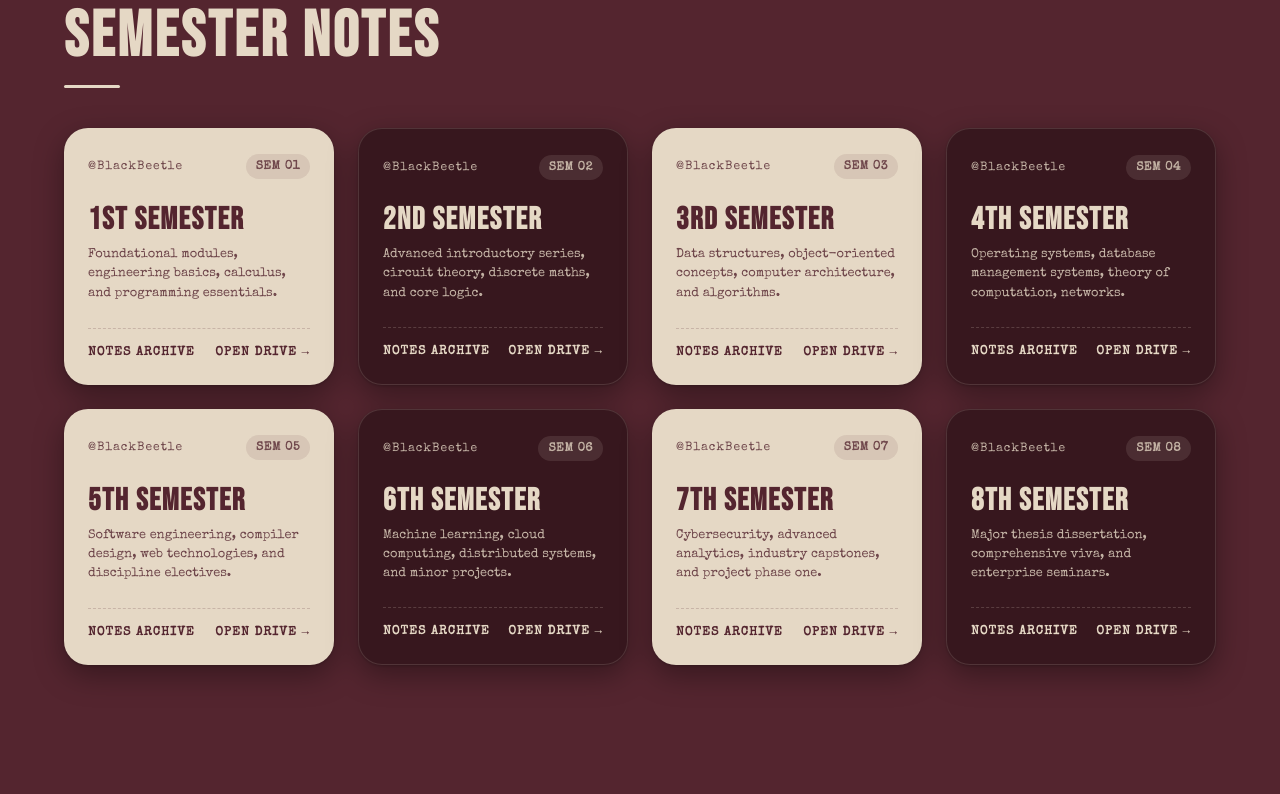
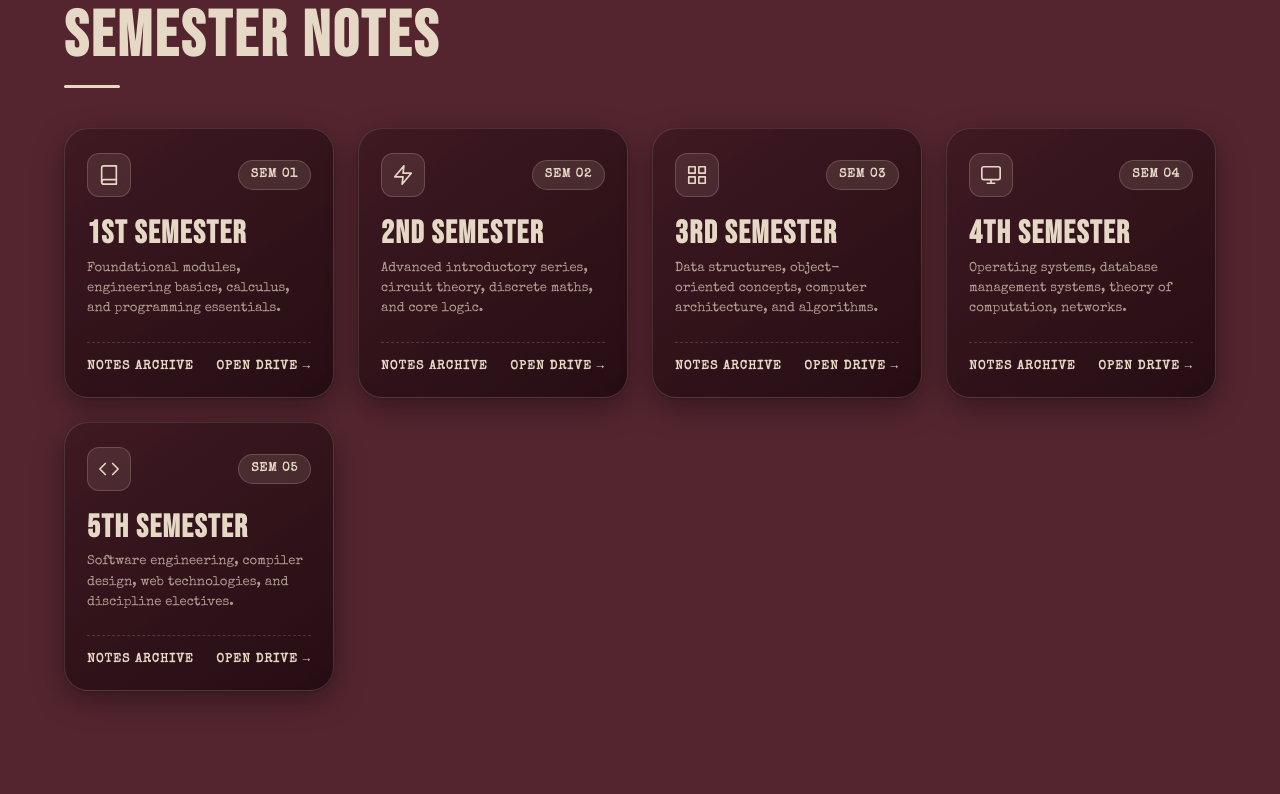
Before and after one commit to anshu706/Black-Beetle, a plain HTML site: page index.html in a window 1280 px wide. Shown: the part 1406-2200 px from the top of the page. Drawn offline with nearby package versions, Linux system fonts and the light colour scheme; a web font is replaced by a local one.

Commit message:
refactor: redesign resource cards with icons and unified burgundy gradient style

```diff
--- a/index.html
+++ b/index.html
@@ -568,30 +568,26 @@
 
     /* The Swatch-Style Resource Card */
     .swatch-card {
-      background-color: var(--porcelain-sand);
-      color: var(--oxide-burgundy);
+      background: linear-gradient(145deg, rgba(62, 25, 34, 0.95) 0%, rgba(37, 13, 19, 0.98) 100%);
+      color: var(--porcelain-sand);
+      border: 1px solid rgba(229, 216, 197, 0.16);
       border-radius: var(--radius-lg);
-      padding: 26px 24px 22px;
+      padding: 24px 22px 20px;
       box-shadow: var(--shadow-card);
       display: flex;
       flex-direction: column;
       justify-content: space-between;
       position: relative;
       text-decoration: none;
-      transition: transform 0.3s cubic-bezier(0.34, 1.56, 0.64, 1), box-shadow 0.3s ease;
+      transition: transform 0.3s cubic-bezier(0.34, 1.56, 0.64, 1), box-shadow 0.3s ease, border-color 0.3s ease, background 0.3s ease;
       min-height: 250px;
       overflow: hidden;
     }
 
-    /* Alternating cards in Burgundy dark swatch style */
-    .swatch-card.burgundy-variant {
-      background-color: var(--oxide-burgundy-dark);
-      color: var(--porcelain-sand);
-      border: 1px solid var(--border-light);
-    }
-
     .swatch-card:hover {
       transform: translateY(-8px) scale(1.02);
+      border-color: rgba(229, 216, 197, 0.45);
+      background: linear-gradient(145deg, rgba(82, 33, 45, 0.98) 0%, rgba(48, 17, 25, 1) 100%);
       box-shadow: var(--shadow-hover);
     }
 
@@ -600,53 +596,70 @@
       display: flex;
       justify-content: space-between;
       align-items: center;
-      font-family: var(--font-typewriter);
-      font-size: 0.76rem;
-      letter-spacing: 1px;
-      opacity: 0.8;
-      margin-bottom: 24px;
+      margin-bottom: 20px;
+    }
+
+    .card-icon-box {
+      width: 44px;
+      height: 44px;
+      border-radius: 12px;
+      background: rgba(229, 216, 197, 0.1);
+      border: 1px solid rgba(229, 216, 197, 0.2);
+      display: flex;
+      align-items: center;
+      justify-content: center;
+      color: var(--porcelain-sand);
+      transition: transform 0.25s ease, background-color 0.25s ease, color 0.25s ease, box-shadow 0.25s ease;
+      flex-shrink: 0;
+    }
+
+    .swatch-card:hover .card-icon-box {
+      transform: scale(1.08) rotate(-2deg);
+      background-color: var(--porcelain-sand);
+      color: var(--oxide-burgundy);
+      box-shadow: 0 4px 12px rgba(0, 0, 0, 0.35);
     }
 
     .card-badge-sem {
       display: inline-block;
-      padding: 3px 10px;
+      font-family: var(--font-typewriter);
+      font-size: 0.78rem;
+      padding: 4px 12px;
       border-radius: 100px;
       font-weight: 700;
-      letter-spacing: 0.5px;
-    }
-
-    .swatch-card .card-badge-sem {
-      background-color: rgba(84, 37, 47, 0.12);
-      color: var(--oxide-burgundy);
-    }
-
-    .swatch-card.burgundy-variant .card-badge-sem {
-      background-color: rgba(229, 216, 197, 0.15);
+      letter-spacing: 0.8px;
+      background-color: rgba(229, 216, 197, 0.12);
       color: var(--porcelain-sand);
+      border: 1px solid rgba(229, 216, 197, 0.2);
+    }
+
+    .swatch-card:hover .card-badge-sem {
+      border-color: rgba(229, 216, 197, 0.4);
     }
 
     /* Card Middle Content */
     .card-center-content {
-      margin-bottom: 24px;
+      margin-bottom: 22px;
     }
 
     .card-title {
       font-family: var(--font-display);
-      font-size: 1.95rem;
+      font-size: 2rem;
       letter-spacing: 1.5px;
       line-height: 1.05;
       text-transform: uppercase;
       margin-bottom: 8px;
+      color: var(--porcelain-sand);
     }
 
     .card-desc {
       font-family: var(--font-typewriter);
-      font-size: 0.8rem;
-      line-height: 1.5;
-      opacity: 0.82;
-    }
-
-    /* Card Bottom Technical Bar (HEX / RGB / Action) */
+      font-size: 0.82rem;
+      line-height: 1.55;
+      color: rgba(229, 216, 197, 0.7);
+    }
+
+    /* Card Bottom Technical Bar */
     .card-meta-bottom {
       display: flex;
       justify-content: space-between;
@@ -655,12 +668,9 @@
       font-size: 0.78rem;
       font-weight: 700;
       letter-spacing: 1px;
-      border-top: 1px dashed rgba(84, 37, 47, 0.2);
+      border-top: 1px dashed rgba(229, 216, 197, 0.18);
       padding-top: 14px;
-    }
-
-    .swatch-card.burgundy-variant .card-meta-bottom {
-      border-top-color: rgba(229, 216, 197, 0.2);
+      color: var(--porcelain-sand);
     }
 
     .card-action-link {
@@ -684,8 +694,9 @@
     }
 
     .paper-dossier-card {
-      background-color: var(--porcelain-sand);
-      color: var(--oxide-burgundy);
+      background: linear-gradient(145deg, rgba(62, 25, 34, 0.95) 0%, rgba(37, 13, 19, 0.98) 100%);
+      color: var(--porcelain-sand);
+      border: 1px solid rgba(229, 216, 197, 0.16);
       border-radius: var(--radius-xl);
       padding: 32px 30px 28px;
       box-shadow: var(--shadow-card);
@@ -694,10 +705,11 @@
       flex-direction: column;
     }
 
-    .paper-dossier-card.burgundy-dossier {
-      background-color: var(--oxide-burgundy-dark);
-      color: var(--porcelain-sand);
-      border: 1px solid var(--border-light);
+    .paper-header-row {
+      display: flex;
+      justify-content: space-between;
+      align-items: center;
+      margin-bottom: 20px;
     }
 
     .paper-sem-list {
@@ -716,28 +728,19 @@
       text-decoration: none;
       font-family: var(--font-typewriter);
       font-size: 0.88rem;
-      transition: all 0.2s ease;
-    }
-
-    .paper-dossier-card .paper-row-item {
-      background-color: rgba(84, 37, 47, 0.06);
-      color: var(--oxide-burgundy);
-      border: 1px solid rgba(84, 37, 47, 0.12);
-    }
-
-    .paper-dossier-card .paper-row-item:hover {
-      background-color: var(--oxide-burgundy);
-      color: var(--porcelain-sand);
-      transform: translateX(4px);
-    }
-
-    .paper-dossier-card.burgundy-dossier .paper-row-item {
       background-color: rgba(229, 216, 197, 0.06);
       color: var(--porcelain-sand);
       border: 1px solid rgba(229, 216, 197, 0.12);
-    }
-
-    .paper-dossier-card.burgundy-dossier .paper-row-item:hover {
+      transition: all 0.2s ease;
+    }
+
+    .paper-row-item:hover {
+      background-color: var(--porcelain-sand);
+      color: var(--oxide-burgundy);
+      border-color: var(--porcelain-sand);
+      transform: translateX(6px);
+      box-shadow: 0 4px 12px rgba(0,0,0,0.3);
+    }
       background-color: var(--porcelain-sand);
       color: var(--oxide-burgundy);
       transform: translateX(4px);
@@ -1162,7 +1165,9 @@
         <!-- Sem 1 -->
         <a class="swatch-card" href="https://drive.google.com/drive/folders/1lqSqlHIMjApJi-UdCFT25yRJO3qk2QIX?usp=sharing" target="_blank" rel="noopener noreferrer" data-type="notes" data-sem="1">
           <div class="card-meta-top">
-            <span>@BlackBeetle</span>
+            <div class="card-icon-box">
+              <svg width="22" height="22" viewBox="0 0 24 24" fill="none" stroke="currentColor" stroke-width="1.8" stroke-linecap="round" stroke-linejoin="round"><path d="M4 19.5A2.5 2.5 0 0 1 6.5 17H20"/><path d="M6.5 2H20v20H6.5A2.5 2.5 0 0 1 4 19.5v-15A2.5 2.5 0 0 1 6.5 2z"/></svg>
+            </div>
             <span class="card-badge-sem">SEM 01</span>
           </div>
           <div class="card-center-content">
@@ -1176,9 +1181,11 @@
         </a>
 
         <!-- Sem 2 -->
-        <a class="swatch-card burgundy-variant" href="https://drive.google.com/drive/folders/1vDP4evjZf9xndmd0HPOW01M0nqN-hrC1?usp=drive_link" target="_blank" rel="noopener noreferrer" data-type="notes" data-sem="2">
+        <a class="swatch-card" href="https://drive.google.com/drive/folders/1vDP4evjZf9xndmd0HPOW01M0nqN-hrC1?usp=drive_link" target="_blank" rel="noopener noreferrer" data-type="notes" data-sem="2">
           <div class="card-meta-top">
-            <span>@BlackBeetle</span>
+            <div class="card-icon-box">
+              <svg width="22" height="22" viewBox="0 0 24 24" fill="none" stroke="currentColor" stroke-width="1.8" stroke-linecap="round" stroke-linejoin="round"><path d="M13 2L3 14h9l-1 8 10-12h-9l1-8z"/></svg>
+            </div>
             <span class="card-badge-sem">SEM 02</span>
           </div>
           <div class="card-center-content">
@@ -1194,7 +1201,9 @@
         <!-- Sem 3 -->
         <a class="swatch-card" href="https://drive.google.com/drive/folders/1bMeZlwaUmt26qlUtL8cHTkr6cDeeiVQ8?usp=sharing" target="_blank" rel="noopener noreferrer" data-type="notes" data-sem="3">
           <div class="card-meta-top">
-            <span>@BlackBeetle</span>
+            <div class="card-icon-box">
+              <svg width="22" height="22" viewBox="0 0 24 24" fill="none" stroke="currentColor" stroke-width="1.8" stroke-linecap="round" stroke-linejoin="round"><rect x="3" y="3" width="7" height="7"/><rect x="14" y="3" width="7" height="7"/><rect x="14" y="14" width="7" height="7"/><rect x="3" y="14" width="7" height="7"/></svg>
+            </div>
             <span class="card-badge-sem">SEM 03</span>
           </div>
           <div class="card-center-content">
@@ -1208,9 +1217,11 @@
         </a>
 
         <!-- Sem 4 -->
-        <a class="swatch-card burgundy-variant" href="https://drive.google.com/drive/folders/1CyPFCm2tVKx39tJ_jyJsa7wzx43-fGUh?usp=sharing" target="_blank" rel="noopener noreferrer" data-type="notes" data-sem="4">
+        <a class="swatch-card" href="https://drive.google.com/drive/folders/1CyPFCm2tVKx39tJ_jyJsa7wzx43-fGUh?usp=sharing" target="_blank" rel="noopener noreferrer" data-type="notes" data-sem="4">
           <div class="card-meta-top">
-            <span>@BlackBeetle</span>
+            <div class="card-icon-box">
+              <svg width="22" height="22" viewBox="0 0 24 24" fill="none" stroke="currentColor" stroke-width="1.8" stroke-linecap="round" stroke-linejoin="round"><rect x="2" y="3" width="20" height="14" rx="2"/><line x1="8" y1="21" x2="16" y2="21"/><line x1="12" y1="17" x2="12" y2="21"/></svg>
+            </div>
             <span class="card-badge-sem">SEM 04</span>
           </div>
           <div class="card-center-content">
@@ -1226,60 +1237,14 @@
         <!-- Sem 5 -->
         <a class="swatch-card" href="https://drive.google.com/drive/folders/1FdDf75yaKJtTlJdO9ccp8Dar0CgvyW50?usp=sharing" target="_blank" rel="noopener noreferrer" data-type="notes" data-sem="5">
           <div class="card-meta-top">
-            <span>@BlackBeetle</span>
+            <div class="card-icon-box">
+              <svg width="22" height="22" viewBox="0 0 24 24" fill="none" stroke="currentColor" stroke-width="1.8" stroke-linecap="round" stroke-linejoin="round"><polyline points="16 18 22 12 16 6"/><polyline points="8 6 2 12 8 18"/></svg>
+            </div>
             <span class="card-badge-sem">SEM 05</span>
           </div>
           <div class="card-center-content">
             <h3 class="card-title">5th Semester</h3>
             <p class="card-desc">Software engineering, compiler design, web technologies, and discipline electives.</p>
-          </div>
-          <div class="card-meta-bottom">
-            <span>NOTES ARCHIVE</span>
-            <span class="card-action-link">OPEN DRIVE &rarr;</span>
-          </div>
-        </a>
-
-        <!-- Sem 6 -->
-        <a class="swatch-card burgundy-variant" href="https://drive.google.com/drive/folders/1lqSqlHIMjApJi-UdCFT25yRJO3qk2QIX?usp=sharing" target="_blank" rel="noopener noreferrer" data-type="notes" data-sem="6">
-          <div class="card-meta-top">
-            <span>@BlackBeetle</span>
-            <span class="card-badge-sem">SEM 06</span>
-          </div>
-          <div class="card-center-content">
-            <h3 class="card-title">6th Semester</h3>
-            <p class="card-desc">Machine learning, cloud computing, distributed systems, and minor projects.</p>
-          </div>
-          <div class="card-meta-bottom">
-            <span>NOTES ARCHIVE</span>
-            <span class="card-action-link">OPEN DRIVE &rarr;</span>
-          </div>
-        </a>
-
-        <!-- Sem 7 -->
-        <a class="swatch-card" href="https://drive.google.com/drive/folders/1lqSqlHIMjApJi-UdCFT25yRJO3qk2QIX?usp=sharing" target="_blank" rel="noopener noreferrer" data-type="notes" data-sem="7">
-          <div class="card-meta-top">
-            <span>@BlackBeetle</span>
-            <span class="card-badge-sem">SEM 07</span>
-          </div>
-          <div class="card-center-content">
-            <h3 class="card-title">7th Semester</h3>
-            <p class="card-desc">Cybersecurity, advanced analytics, industry capstones, and project phase one.</p>
-          </div>
-          <div class="card-meta-bottom">
-            <span>NOTES ARCHIVE</span>
-            <span class="card-action-link">OPEN DRIVE &rarr;</span>
-          </div>
-        </a>
-
-        <!-- Sem 8 -->
-        <a class="swatch-card burgundy-variant" href="https://drive.google.com/drive/folders/1lqSqlHIMjApJi-UdCFT25yRJO3qk2QIX?usp=sharing" target="_blank" rel="noopener noreferrer" data-type="notes" data-sem="8">
-          <div class="card-meta-top">
-            <span>@BlackBeetle</span>
-            <span class="card-badge-sem">SEM 08</span>
-          </div>
-          <div class="card-center-content">
-            <h3 class="card-title">8th Semester</h3>
-            <p class="card-desc">Major thesis dissertation, comprehensive viva, and enterprise seminars.</p>
           </div>
           <div class="card-meta-bottom">
             <span>NOTES ARCHIVE</span>
```
